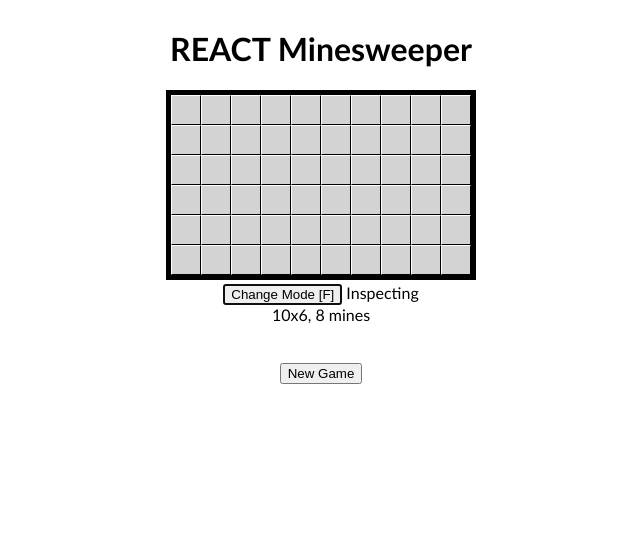
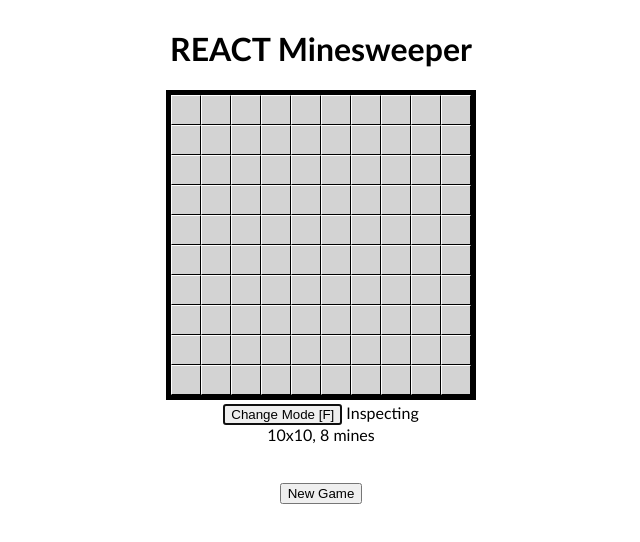
Before and after one commit to PedroMR/react-mines, a React (Create React App) app in the folder minesweeper/: page / in a window 1280 px wide. Shown: the top 542 px of the page, without its empty margins (319-959 px from the left). Built offline with nearby package versions, Linux system fonts and the light colour scheme.

Commit message:
Basic game working with redux

```diff
--- a/minesweeper/package.json
+++ b/minesweeper/package.json
@@ -5,7 +5,9 @@
   "dependencies": {
     "react": "^16.3.1",
     "react-dom": "^16.3.1",
-    "react-scripts": "1.1.4"
+    "react-redux": "^5.0.7",
+    "react-scripts": "1.1.4",
+    "redux": "^4.0.0"
   },
   "scripts": {
     "start": "react-scripts start",
--- /dev/null
+++ b/minesweeper/src/Board.js
@@ -0,0 +1,59 @@
+import React from 'react';
+import "./mines.css";
+import imgMinefield from "./img/minefield.svg";
+import { connect } from 'react-redux';
+
+function Square(props) {
+    let className = "square " + (props.placingFlag ? " square-mode-flag" : " square-mode-inspect");
+    if (props.mine) className += " square-mine";
+    else if (props.flag) className += " square-flag square-unseen" + (props.placingFlag ? "-flagging" : "");
+    else if (!props.seen) className += " square-unseen" + (props.placingFlag ? "-flagging" : "");
+    return <button className={className} onClick={props.onClick}>{props.value}</button>;
+}
+
+class Board extends React.Component {
+    makeSquare(x, y) {
+        const pos = x + y*this.props.config.x;
+        const seen = this.props.seen[pos];
+        const around = this.props.around[pos];
+        const mine = seen && this.props.mines[pos];
+        const flag = this.props.flags[pos];
+        let value = seen ? (mine ? "*" : around) : "";// (flag? "F" : "");
+        if (value === 0) value = "";
+        // value = <i class="fas fa-search"></i>;
+        // if (value == "F") value = <img src={imgMinefield} className="squareImg"/>;
+//             {/* onClick={() => this.props.onClick(x, y)}  */}
+        return <Square key={x+","+y}
+             onClick={() => {
+                 this.props.dispatch({type:'INSPECT', x:x, y:y});
+                 console.log("dispatched");
+            }}
+            placingFlag={this.props.options.placingFlag}
+            mine={mine}
+            seen={seen}
+            around={around}
+            flag={flag}
+            value={value}/>
+    }
+
+    render() {
+        let rows = []
+        for(let i=0; i < this.props.config.y; i++) {
+            let row = []
+            for(let j=0; j < this.props.config.x; j++) {
+                row.push(this.makeSquare(j, i));
+            }
+            rows.push(<div className="board-row" key={i}>{row}</div>);
+        }
+        return <div className="board">{rows}</div>;
+    }
+}
+
+
+function mapStateToProps(state) {
+    const propNames = [ 'config', 'seen', 'mines', 'around', 'flags', 'options'];
+    let retVal = {}
+    propNames.forEach(name => { retVal[name] = state[name]});
+    return retVal;
+}
+export default connect(mapStateToProps)(Board);
--- a/minesweeper/src/index.js
+++ b/minesweeper/src/index.js
@@ -5,6 +5,11 @@ import ReactDOM from 'react-dom';
 import './mines.css';
 import Game from './mines.jsx';
 import registerServiceWorker from './registerServiceWorker';
+import { createStore } from 'redux';
+import { Provider } from 'react-redux';
+import reducer from './reducers';
 
-ReactDOM.render(<Game />, document.getElementById('root'));
+const store = createStore(reducer);
+
+ReactDOM.render(<Provider store={store}><Game /></Provider>, document.getElementById('root'));
 registerServiceWorker();
--- a/minesweeper/src/mines.jsx
+++ b/minesweeper/src/mines.jsx
@@ -1,48 +1,8 @@
 import React from 'react';
 import "./mines.css";
 import imgMinefield from "./img/minefield.svg";
-
-function Square(props) {
-    let className = "square " + (props.placingFlag ? " square-mode-flag" : " square-mode-inspect");
-    if (props.mine) className += " square-mine";
-    else if (props.flag) className += " square-flag square-unseen" + (props.placingFlag ? "-flagging" : "");
-    else if (!props.seen) className += " square-unseen" + (props.placingFlag ? "-flagging" : "");
-    return <button className={className} onClick={props.onClick}>{props.value}</button>;
-}
-
-class Board extends React.Component {
-    makeSquare(x, y) {
-        const pos = x + y*this.props.config.x;
-        const seen = this.props.seen[pos];
-        const around = this.props.around[pos];
-        const mine = seen && this.props.mines[pos];
-        const flag = this.props.flags[pos];
-        let value = seen ? (mine ? "*" : around) : "";// (flag? "F" : "");
-        if (value == 0) value = "";
-        // value = <i class="fas fa-search"></i>;
-        // if (value == "F") value = <img src={imgMinefield} className="squareImg"/>;
-        return <Square key={x+","+y}
-            onClick={() => this.props.onClick(x, y)}
-            placingFlag={this.props.options.placingFlag}
-            mine={mine}
-            seen={seen}
-            around={around}
-            flag={flag}
-            value={value}/>
-    }
-
-    render() {
-        let rows = []
-        for(let i=0; i < this.props.config.y; i++) {
-            let row = []
-            for(let j=0; j < this.props.config.x; j++) {
-                row.push(this.makeSquare(j, i));
-            }
-            rows.push(<div className="board-row" key={i}>{row}</div>);
-        }
-        return <div className="board">{rows}</div>;
-    }
-}
+import { connect } from 'react-redux';
+import Board from "./Board";
 
 function NumericInput(defaultValue, handleChanged) {
     return <input type="text" className="numInput" defaultValue={defaultValue} onChange={(e)=>handleChanged(e.target.value)}/>
@@ -119,55 +79,15 @@ class Game extends React.Component {
     constructor(props) {
         super(props);
 
-        let cols = 10;
-        let rows = 6;
-        let nMines = 8;
-        let config = {x: cols, y: rows, mines: nMines};
-        this.state = this.createGameState(config);
-
-
         this.onKeyPress = this.onKeyPress.bind(this);
         this.onKeyUp = this.onKeyUp.bind(this);
         window.onKeyPress = this.onKeyPress;
     }
 
-    createGameState(config) {
-        let cols = config.x;
-        let rows = config.y;
-        config.mines = Math.min(config.mines, cols * rows);
+    handleClick(x, y) {
+        console.log("old click handler returning");
+        return;
 
-        let nMines = config.mines;
-
-        let state = {}
-        state.options = { placingFlag: false };
-        state.config = {x: cols, y: rows, mines: nMines};
-        state.seen = Array(cols*rows).fill(false);
-        state.around = Array(cols*rows).fill(0);
-        state.mines = Array(cols*rows).fill(false);
-        state.flags = Array(cols*rows).fill(false);
-
-        while(nMines > 0) {
-            let randX = getRandomInt(cols);
-            let randY = getRandomInt(rows);
-            let pos = randX+cols*randY;
-            if (!state.mines[pos]) {
-                nMines--;
-                state.mines[pos] = true;
-                for (let dy=-1; dy <= 1; dy++) {
-                    if (randY + dy < 0 || randY + dy >= rows) continue;
-                    for (let dx=-1; dx <= 1; dx++) {
-                        if (randX + dx < 0 || randX + dx >= cols) continue;
-                        let neighborPos =  pos + dx + dy*cols;
-                        state.around[neighborPos]++;
-                    }
-                }
-            }
-        }
-
-        return state;
-    }
-
-    handleClick(x, y) {
         const pos = x + y * this.state.config.x;
         let seen = this.state.seen.slice();
 
@@ -181,7 +101,7 @@ class Game extends React.Component {
                     return;
 
                 seen[pos] = true;
-                if (this.state.around[pos] == 0)
+                if (this.state.around[pos] === 0)
                     this.expandAround(x, y, seen);
                 this.setState({seen: seen});
             }
@@ -246,9 +166,10 @@ class Game extends React.Component {
     onKeyPress(e) {
         console.log("PRESS", e.key, e.altKey);
         if (e.key === "f") {
-            let newOptions = Object.assign(this.state.options, {placingFlag: !this.state.options.placingFlag});
-            console.log(newOptions);
-            this.handleOptionsChanged(newOptions);
+            this.props.dispatch({type: "TOGGLEFLAG"});
+            // let newOptions = Object.assign(this.state.options, {placingFlag: !this.state.options.placingFlag});
+            // console.log(newOptions);
+            // this.handleOptionsChanged(newOptions);
         }
     }
     onKeyUp(e) {
@@ -264,17 +185,11 @@ class Game extends React.Component {
         return <div onKeyPress={this.onKeyPress} onKeyUp={this.onKeyUp}
             ><h1>REACT Minesweeper</h1>
             <Board
-             config={this.state.config}
-             seen={this.state.seen}
-             mines={this.state.mines}
-             around={this.state.around}
-             flags={this.state.flags}
-             options={this.state.options}
              onClick={(x,y) => this.handleClick(x,y)}
              />
              <ControlPanel
-             options={this.state.options}
-             config={this.state.config}
+             options={this.props.options}
+             config={this.props.config}
              onChange={(newOptions) => this.handleOptionsChanged(newOptions)}
              onNewGame={(c) => this.createNewGame(c)}
               />
@@ -282,10 +197,12 @@ class Game extends React.Component {
     }
 }
 
-function getRandomInt(max) {
-  return Math.floor(Math.random() * Math.floor(max));
+function mapStateToProps(state) {
+    const propNames = [ 'config', 'seen', 'mines', 'around', 'flags', 'options'];
+    let retVal = {}
+    propNames.forEach(name => { retVal[name] = state[name]});
+    return retVal;
 }
+export default connect(mapStateToProps)(Game);
 
-//ReactDOM.render(<Game/>, document.getElementById('root'));
-
-export default Game;
+// export default Game;
--- /dev/null
+++ b/minesweeper/src/reducers/index.js
@@ -0,0 +1,145 @@
+
+const initialConfig = {
+    x: 10,
+    y: 10,
+    mines: 8,
+};
+
+const initialState = createGameState(initialConfig);
+
+function getRandomInt(max) {
+  return Math.floor(Math.random() * Math.floor(max));
+}
+
+function createGameState(config) {
+    let cols = config.x;
+    let rows = config.y;
+    config.mines = Math.min(config.mines, cols * rows);
+
+    let nMines = config.mines;
+
+    let state = {}
+    state.options = { placingFlag: false };
+    state.config = {x: cols, y: rows, mines: nMines};
+    state.seen = Array(cols*rows).fill(false);
+    state.around = Array(cols*rows).fill(0);
+    state.mines = Array(cols*rows).fill(false);
+    state.flags = Array(cols*rows).fill(false);
+
+    while(nMines > 0) {
+        let randX = getRandomInt(cols);
+        let randY = getRandomInt(rows);
+        let pos = randX+cols*randY;
+        if (!state.mines[pos]) {
+            nMines--;
+            state.mines[pos] = true;
+            for (let dy=-1; dy <= 1; dy++) {
+                if (randY + dy < 0 || randY + dy >= rows) continue;
+                for (let dx=-1; dx <= 1; dx++) {
+                    if (randX + dx < 0 || randX + dx >= cols) continue;
+                    let neighborPos =  pos + dx + dy*cols;
+                    state.around[neighborPos]++;
+                }
+            }
+        }
+    }
+
+    return state;
+}
+
+function getPos(state, x, y) {
+    return x + y * state.config.x;
+}
+
+function reducer(state = initialState, action) {
+    console.log(action);
+    switch(action.type) {
+        case "NEWGAME":
+            return createGameState(action.config);
+        case "INSPECT":
+            return handleUserSelected(state, action.x, action.y);
+
+            // let seen = state.seen.slice();
+            // seen[getPos(state, action.x, action.y)] = true;
+            // return Object.assign({}, state, {seen: seen});
+        case "TOGGLEFLAG":
+            let options = Object.assign({}, state.options, {placingFlag: !state.options.placingFlag});
+            return Object.assign({}, state, {options: options});
+        default:
+            return state;
+    }
+}
+
+function handleUserSelected(state, x, y) {
+    const pos = getPos(state, x, y);
+    let seen = state.seen.slice();
+
+    if (!seen[pos]) {
+        if (state.options.placingFlag) {
+            let flags = state.flags.slice();
+            flags[pos] = !flags[pos];
+            return Object.assign({}, state, {flags: flags});
+        } else {
+            if (state.flags[pos]) // clicked a flag! no-no
+                return state;
+
+            seen[pos] = true;
+            if (state.around[pos] === 0)
+                expandAround(state, x, y, seen);
+            return Object.assign({}, state, {seen: seen});
+        }
+    } else {
+        //expand
+        var flagsAround = countFlagsAndVisibleMinesAround(state, x, y);
+        if (flagsAround === state.around[pos]) {
+            expandAround(state, x, y, seen);
+            return Object.assign({}, state, {seen: seen});
+        }
+    }
+}
+
+function expandAround(state, x, y, seen) {
+    let cols = state.config.x;
+    let rows = state.config.y;
+    seen = seen || state.seen.slice();
+
+    for (let dy=-1; dy <= 1; dy++) {
+        if (y + dy < 0 || y + dy >= rows) continue;
+        for (let dx=-1; dx <= 1; dx++) {
+            if (x + dx < 0 || x + dx >= cols) continue;
+            if (dx == dy && dx == 0) continue;
+
+            let neighborPos =  x + dx + (y+dy)*cols;
+            if (!state.flags[neighborPos] && !seen[neighborPos]) {
+                seen[neighborPos] = true;
+                if (state.around[neighborPos] == 0) {
+                    expandAround(state, x+dx,y+dy, seen);
+                }
+            }
+        }
+    }
+}
+
+function countFlagsAndVisibleMinesAround(state, x, y) {
+    let n = 0;
+    let cols = state.config.x;
+    let rows = state.config.y;
+
+    for (let dy=-1; dy <= 1; dy++) {
+        if (y + dy < 0 || y + dy >= rows) continue;
+        for (let dx=-1; dx <= 1; dx++) {
+            if (x + dx < 0 || x + dx >= cols) continue;
+            if (dx == dy && dx == 0) continue;
+
+            let neighborPos =  x + dx + (y+dy)*cols;
+            if (state.flags[neighborPos])
+                n++; // count flag
+            else if (state.mines[neighborPos] && state.seen[neighborPos])
+                n++; // count visible mine
+        }
+    }
+
+    return n;
+}
+
+export default reducer;
```
Also changed, not shown: 1 other file (tests, documents, lock files or other folders).
